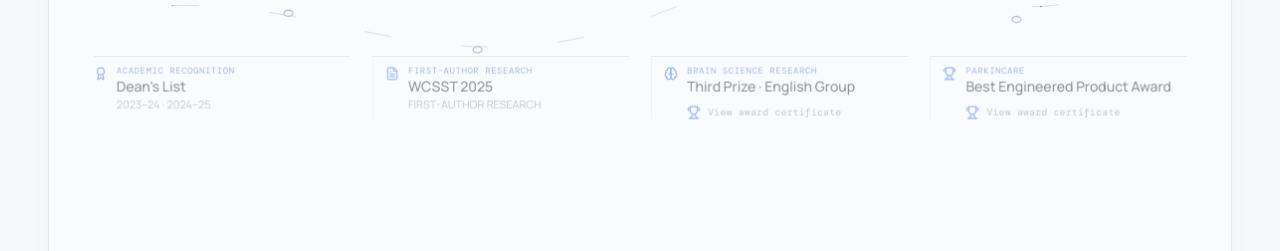
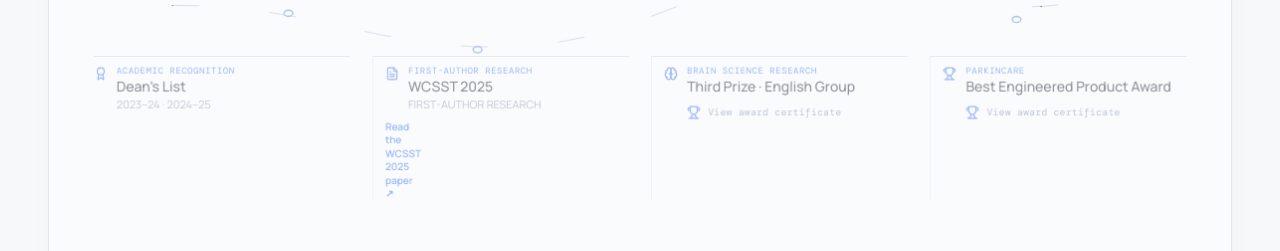
Before and after one commit to GenevieveYeung/GenevieveYeung.github.io, a Next.js app: page / in a window 1280 px wide. Shown: the part 4180-4431 px from the top of the page. Built offline with nearby package versions, Linux system fonts and the light colour scheme.

Commit message:
Move WCSST paper link to academic recognition

```diff
--- a/components/AcademicJourneyMotion.tsx
+++ b/components/AcademicJourneyMotion.tsx
@@ -49,6 +49,7 @@ export default function AcademicJourneyMotion({ id, ...props }: AcademicJourneyM
   const [activeMilestone, setActiveMilestone] = useState<MilestoneKey | null>(null);
   const { copy, locale } = useLanguage();
   const academicMajorLabel = locale === "zh-CN" ? "第二专业" : locale === "zh-HK" ? "第二專業" : copy.academic.majorLabel;
+  const wcsstPaperLabel = locale === "zh-CN" ? "阅读 WCSST 2025 论文" : locale === "zh-HK" ? "閱讀 WCSST 2025 論文" : "Read the WCSST 2025 paper";
 
   useEffect(() => {
     const section = sectionRef.current;
@@ -232,7 +233,7 @@ export default function AcademicJourneyMotion({ id, ...props }: AcademicJourneyM
               <Award size={14} aria-hidden="true" /><span>{copy.academic.recognition}</span><strong>{copy.academic.deans}</strong><small>{copy.academic.deansPeriod}</small>
             </div>
             <div className="academic-journey-milestone academic-journey-milestone--wcsst" tabIndex={0} role="group" onPointerEnter={() => focusMilestone("wcsst")} onPointerLeave={clearMilestone} onFocus={() => focusMilestone("wcsst")} onBlur={clearMilestone}>
-              <FileText size={14} aria-hidden="true" /><span>{copy.academic.research}</span><strong>WCSST 2025</strong><small>{copy.academic.research}</small>
+              <FileText size={14} aria-hidden="true" /><span>{copy.academic.research}</span><strong>WCSST 2025</strong><small>{copy.academic.research}</small><a className="academic-paper-link" href="/research/wcsst-2025-vgrf-koa.pdf" target="_blank" rel="noreferrer">{wcsstPaperLabel} ↗</a>
             </div>
             <div className="academic-journey-milestone academic-journey-milestone--brain" tabIndex={0} role="group" onPointerEnter={() => focusMilestone("brain")} onPointerLeave={clearMilestone} onFocus={() => focusMilestone("brain")} onBlur={clearMilestone}>
               <Brain size={14} aria-hidden="true" /><span>{copy.academic.brain}</span><strong>{copy.academic.prize}</strong>
@@ -266,7 +267,7 @@ export default function AcademicJourneyMotion({ id, ...props }: AcademicJourneyM
           <div className="academic-journey-final-heading"><span>UNDERGRADUATE HIGHLIGHTS</span><small>POLYU · 2022–2026</small><i /></div>
           <div className="academic-journey-final-grid">
             <div className="academic-journey-final-item"><Award size={16} aria-hidden="true" /><div><span>ACADEMIC RECOGNITION</span><strong>Dean’s List</strong><small>2023–24 · 2024–25</small></div></div>
-            <div className="academic-journey-final-item"><FileText size={16} aria-hidden="true" /><div><span>FIRST-AUTHOR RESEARCH</span><strong>WCSST 2025</strong></div></div>
+            <div className="academic-journey-final-item"><FileText size={16} aria-hidden="true" /><div><span>FIRST-AUTHOR RESEARCH</span><strong>WCSST 2025</strong><a className="academic-paper-link" href="/research/wcsst-2025-vgrf-koa.pdf" target="_blank" rel="noreferrer">{wcsstPaperLabel} ↗</a></div></div>
             <div className="academic-journey-final-item"><Brain size={16} aria-hidden="true" /><div><span>BRAIN SCIENCE RESEARCH</span><strong>Third Prize · English Group</strong></div></div>
             <div className="academic-journey-final-item"><Trophy size={16} aria-hidden="true" /><div><span>PARKINCARE</span><strong>Best Engineered Product Award</strong></div></div>
           </div>
@@ -310,7 +311,7 @@ export default function AcademicJourneyMotion({ id, ...props }: AcademicJourneyM
                   <Award size={14} aria-hidden="true" /><div><span>{copy.academic.recognition}</span><strong>{copy.academic.deans}</strong><small>{copy.academic.deansPeriod}</small></div>
                 </article>
                 <article className="academic-vertical-milestone academic-vertical-milestone--wcsst" tabIndex={0} role="group" onPointerEnter={() => focusMilestone("wcsst")} onPointerLeave={clearMilestone} onFocus={() => focusMilestone("wcsst")} onBlur={clearMilestone}>
-                  <FileText size={14} aria-hidden="true" /><div><span>{copy.academic.research}</span><strong>WCSST 2025</strong><small>{copy.academic.research}</small></div>
+                  <FileText size={14} aria-hidden="true" /><div><span>{copy.academic.research}</span><strong>WCSST 2025</strong><small>{copy.academic.research}</small><a className="academic-paper-link" href="/research/wcsst-2025-vgrf-koa.pdf" target="_blank" rel="noreferrer">{wcsstPaperLabel} ↗</a></div>
                 </article>
                 <article className="academic-vertical-milestone academic-vertical-milestone--brain" tabIndex={0} role="group" onPointerEnter={() => focusMilestone("brain")} onPointerLeave={clearMilestone} onFocus={() => focusMilestone("brain")} onBlur={clearMilestone}>
                   <Brain size={14} aria-hidden="true" /><div><span>{copy.academic.brain}</span><strong>{copy.academic.prize}</strong><CredentialViewer icon="award" title={copy.academic.brain} subtitle={copy.academic.prize} image="/credentials/brain-science-award.jpeg" imageWidth={1179} imageHeight={798} alt="Certificate for Third Prize in the English Group at the Guangdong-Hong Kong-Macao Greater Bay Area Brain Science Forum" triggerLabel={copy.academic.awardCredential} /></div>
--- a/components/ProjectExperienceAccordion.tsx
+++ b/components/ProjectExperienceAccordion.tsx
@@ -28,7 +28,6 @@ function ProjectDetails({ project, cover, locale }: { project: (typeof projectLi
     <ul className="project-highlights" aria-label={labels.highlights}>{localized.highlights.map(highlight => <li key={highlight}>{highlight}</li>)}</ul>
     {localized.results?.length ? <div className="project-results">{localized.results.map(result => <div key={`${result.value}-${result.label}`}><strong>{result.value}</strong><span>{result.label}</span></div>)}</div> : null}
     {localized.award && <div className="project-award">{localized.award}</div>}
-    {localized.paper && <a className="project-paper-link" href={localized.paper.href} target="_blank" rel="noreferrer">{localized.paper.label} ↗</a>}
   </div>;
 }
 
```
Also changed, not shown: app/globals.css.
